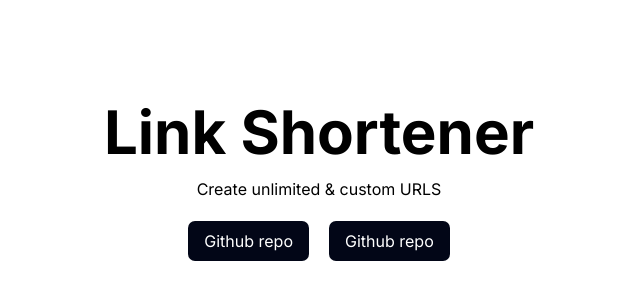
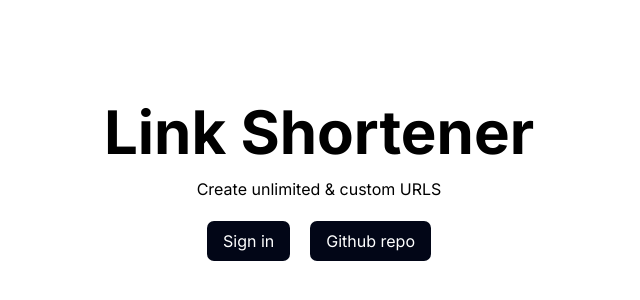
Before and after one commit to erixweb/link-shortener, a Next.js app: page / in a window 1280 px wide. Shown: the part 216-516 px from the top of the page, without its empty margins (321-961 px from the left). Built offline with nearby package versions, Linux system fonts and the light colour scheme; no server answers; what @midudev/tailwind-animations would draw is missing.

Commit message:
Fix sign in button

```diff
--- a/app/components/signin.tsx
+++ b/app/components/signin.tsx
@@ -8,7 +8,7 @@ export default function SignIn() {
 			onClick={() => signIn("github")}
 			className=" bg-slate-950 text-white px-[16px] py-[8px] rounded-[7px]"
 		>
-			Github repo
+			Sign in
 		</button>
 	)
 }
```
